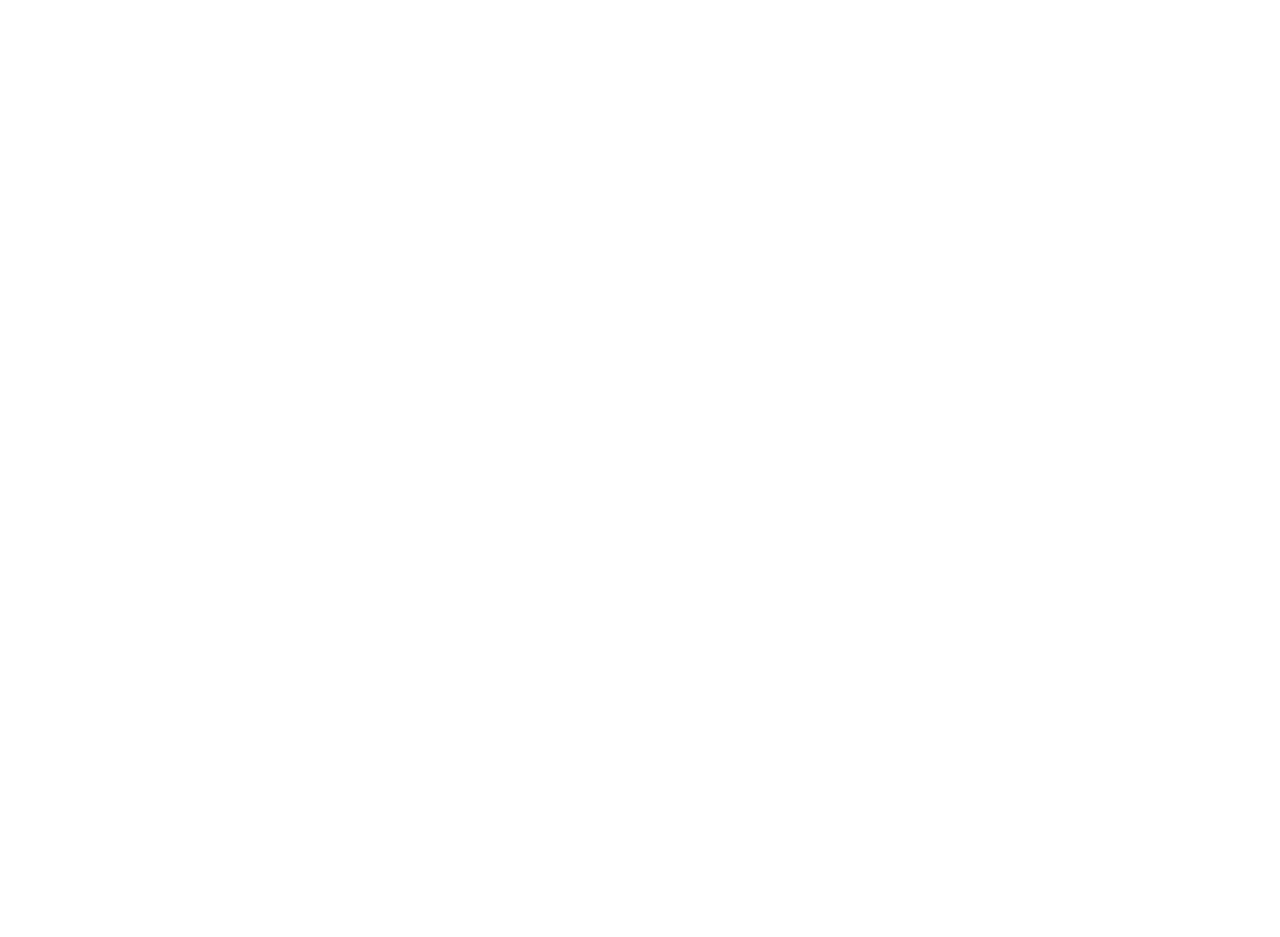
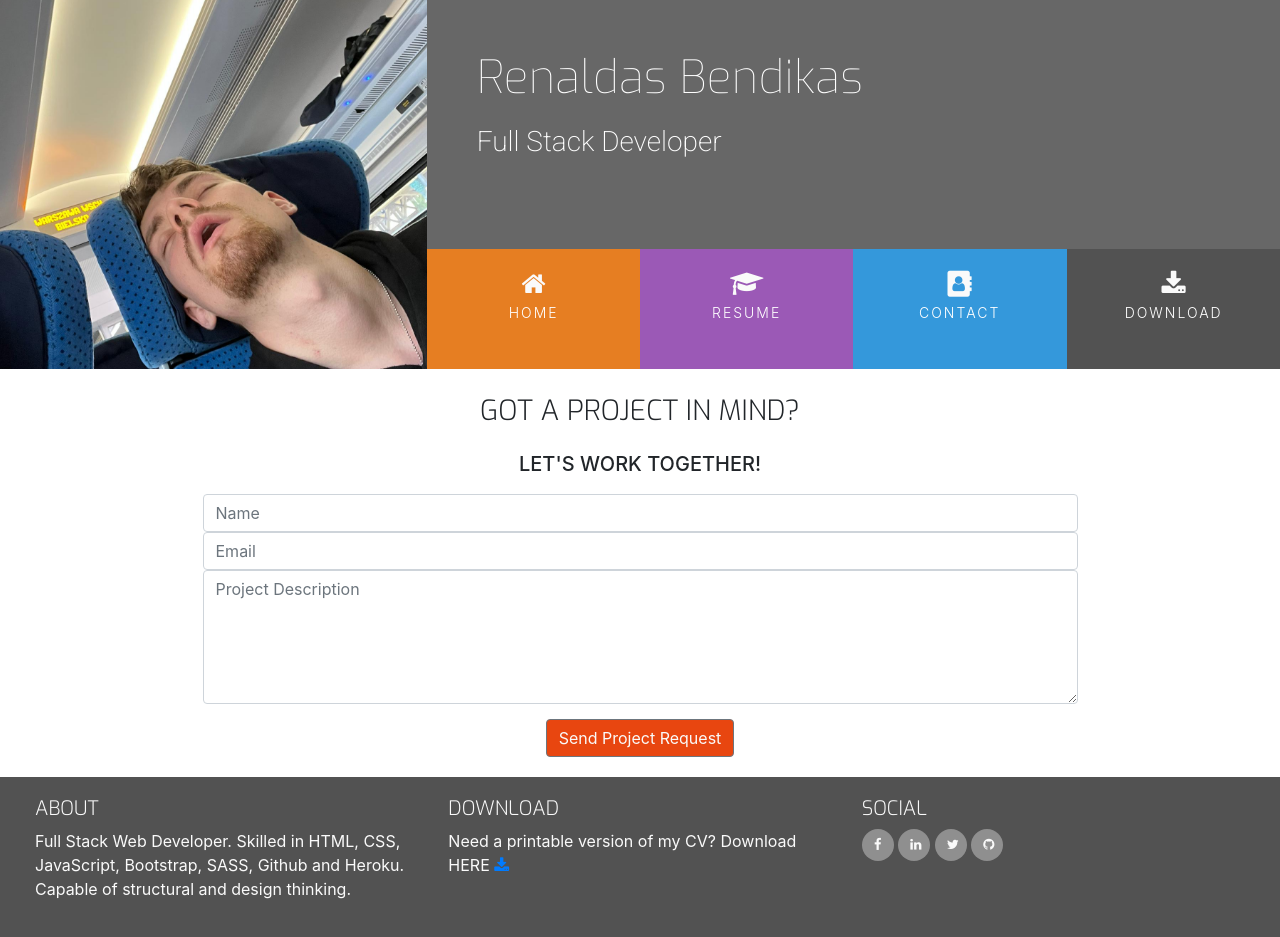
Before and after one commit to Renaldas0/My-Resume, a plain HTML site: page contact.html in a window 1280 px wide. Before the commit the page ends 800 px from the top, so only its background shows below. Drawn offline with nearby package versions, Linux system fonts and the light colour scheme.

Commit message:
add contact.html , form details and style button plus form

```diff
--- a/assets/css/style.css
+++ b/assets/css/style.css
@@ -16,6 +16,10 @@
 
 .bg-color-work-history {
     background-color: #9b59b6;
+}
+
+.bg-color-contact {
+    background-color: #fff;
 }
 
 .ui-menu-color-home {
@@ -161,6 +165,10 @@ header {
     letter-spacing: 2px;
 }
 
+.section-heading {
+    margin-bottom: 30px
+}
+
 /*------------------Hover.css-------------*/
 
 .hvr-sweep-to-bottom::before {
@@ -291,7 +299,7 @@ footer {
     margin: 40px 20px;
 }
 
-/*------------------Work hisrtory-------------*/
+/*------------------Work history-------------*/
 
 .history-heading {
     color: #fafafa;
@@ -338,3 +346,25 @@ footer {
 .history-items {
     margin-bottom: 30px;
 }
+
+/*------------------Contact Form-------------*/
+
+.contact-heading {
+    font-family: "Exo",sans-serif;
+    font-weight: 300;
+    margin-top: 25px;
+    margin-bottom: 25px;
+}
+
+.center-form {
+    padding-top: 10px;
+    margin: 0 auto;
+    max-width: 70%;
+}
+
+button[type="submit"] {
+    margin-top: 15px;
+    margin-bottom: 20px;
+    color: #fafafa;
+    background-color: #e84610;
+}
--- a/contact.html
+++ b/contact.html
@@ -0,0 +1,117 @@
+<!DOCTYPE html>
+<html lang="en">
+<head>
+    <meta charset="UTF-8">
+    <meta http-equiv="X-UA-Compatible" content="IE=edge">
+    <meta name="viewport" content="width=device-width, initial-scale=1.0">
+    <link rel="stylesheet" href="https://maxcdn.bootstrapcdn.com/bootstrap/4.2.1/css/bootstrap.min.css" type="text/css" />
+    <link rel="stylesheet" href="https://maxcdn.bootstrapcdn.com/font-awesome/4.7.0/css/font-awesome.min.css" type="text/css" />
+    <link rel="stylesheet" href="https://cdnjs.cloudflare.com/ajax/libs/hover.css/2.1.1/css/hover-min.css" type="text/css" />
+    <link rel="stylesheet" href="assets/css/style.css">
+
+    <title>Renaldas</title>
+</head>
+<body>
+    <header>
+        <div class="row no-gutters">
+            <a href="index.html" class="col-md-4 logo">
+
+            </a>
+            <div class="col-md-8">
+                <div class="row bg-color-name-title no-gutters">
+                    <div class="col heading">
+                        <h1 class="name">Renaldas Bendikas</h1>
+                        <h2 class="title">Full Stack Developer</h2>
+                    </div>
+                </div>
+                <div class="row no-gutters">
+                    <div class="col">
+                        <ul id="nav" class="list-inline menucontainer">
+                            <li class="col-6 col-sm-3 ui-menu-color-home list-inline-item menuitem">
+                                <a href="#" class="hvr-sweep-to-bottom"><i class="fa fa-home" aria-hidden="true"></i><span>Home</span></a>
+                            </li>
+                            <li class="col-6 col-sm-3 ui-menu-color-resume list-inline-item menuitem">
+                                <a href="#" class="hvr-sweep-to-bottom"><i class="fa fa-graduation-cap" aria-hidden="true"></i><span>Resume</span></a>
+                            </li>
+                            <li class="col-6 col-sm-3 ui-menu-color-contact list-inline-item menuitem">
+                                <a href="#" class="hvr-sweep-to-bottom"><i class="fa fa-address-book" aria-hidden="true"></i><span>Contact</span></a>
+                            </li>
+                            <li class="col-6 col-sm-3 ui-menu-color-download list-inline-item menuitem">
+                                <a href="#" class="hvr-sweep-to-bottom"><i class="fa fa-download" aria-hidden="true"></i><span>Download</span></a>
+                            </li>
+                        </ul>
+                    </div>
+                </div>
+
+            </div>
+        </div>
+    </header>
+    <section class="container-fluid">
+        <div class="row bg-color-contact">
+            <div class="col">
+                <h3 class="contact-heading uppercase text-center">Got a Project in mind?</h3>
+                <h5 class="uppercase text-center">Let's work together!</h5>
+
+                <div class="center-form">
+                    <form>
+                        <input type="text" name="name" id="fullname" class="form-control" placeholder="Name" required/>
+                        <input type="email" name="email" id="emailaddress" class="form-control" placeholder="Email" required/>
+                        <textarea name="projectsummary" id="projectsummary" class="form-control" placeholder="Project Description" rows="5" required></textarea>
+                        <div class="form-row text-center">
+                            <div class="col">
+                                <button type="submit" class="btn btn-secondary">Send Project Request</button>
+                            </div>
+                        </div>
+                    </form>
+                </div>
+            </div>
+        </div>
+
+    </section>
+    <footer class="container-fluid">
+        <div id="footer-details" class="row">
+            <div class="col-sm-4">
+                <h5 class="uppercase general-sub">About</h5>
+                <p class="inline-block">Full Stack Web Developer. Skilled in HTML, CSS, JavaScript, Bootstrap, SASS, Github and Heroku.
+                    Capable of structural and design thinking.
+                </p>
+            </div>
+            <div class="col-sm-4">
+                <h5 class="uppercase general-sub">Download</h5>
+                <p class="inline-block">Need a printable version of my CV? Download HERE
+                    <a href="#" target="_blank" class="cv-pdf"><i class="fa fa-download" aria-hidden="true"></i>
+                    <span class="sr-only">Download link</span>
+                    </a>
+                </p>
+            </div>
+            <div class="col-sm-4">
+                <h5 class="uppercase general-sub">Social</h5>
+                <ul class="list-inline social-links">
+                    <li class="list-inline-item">
+                        <a href="#" target="_blank">
+                            <i class="fa fa-facebook" aria-hidden="true"></i>
+                            <span class="sr-only">Facebook</span>
+                        </a>
+                    </li>
+                    <li class="list-inline-item">
+                        <a target="_blank" href="#">
+                            <i class="fa fa-linkedin" aria-hidden="true"></i>
+                            <span class="sr-only">LinkedIn</span>
+                        </a>
+                    </li>
+                    <li class="list-inline-item">
+                        <a href="#" target="_blank">
+                            <i class="fa fa-twitter" aria-hidden="true"></i>
+                            <span class="sr-only">Twitter</span>
+                        </a>
+                    </li>
+                    <li class="list-inline-item">
+                        <a href="#" target="_blank">
+                            <i class="fa fa-github" aria-hidden="true"></i>
+                            <span class="sr-only">Github</span>
+                        </a>
+                    </li>
+                </ul>
+            </div>
+        </div>
+    </footer>
```
